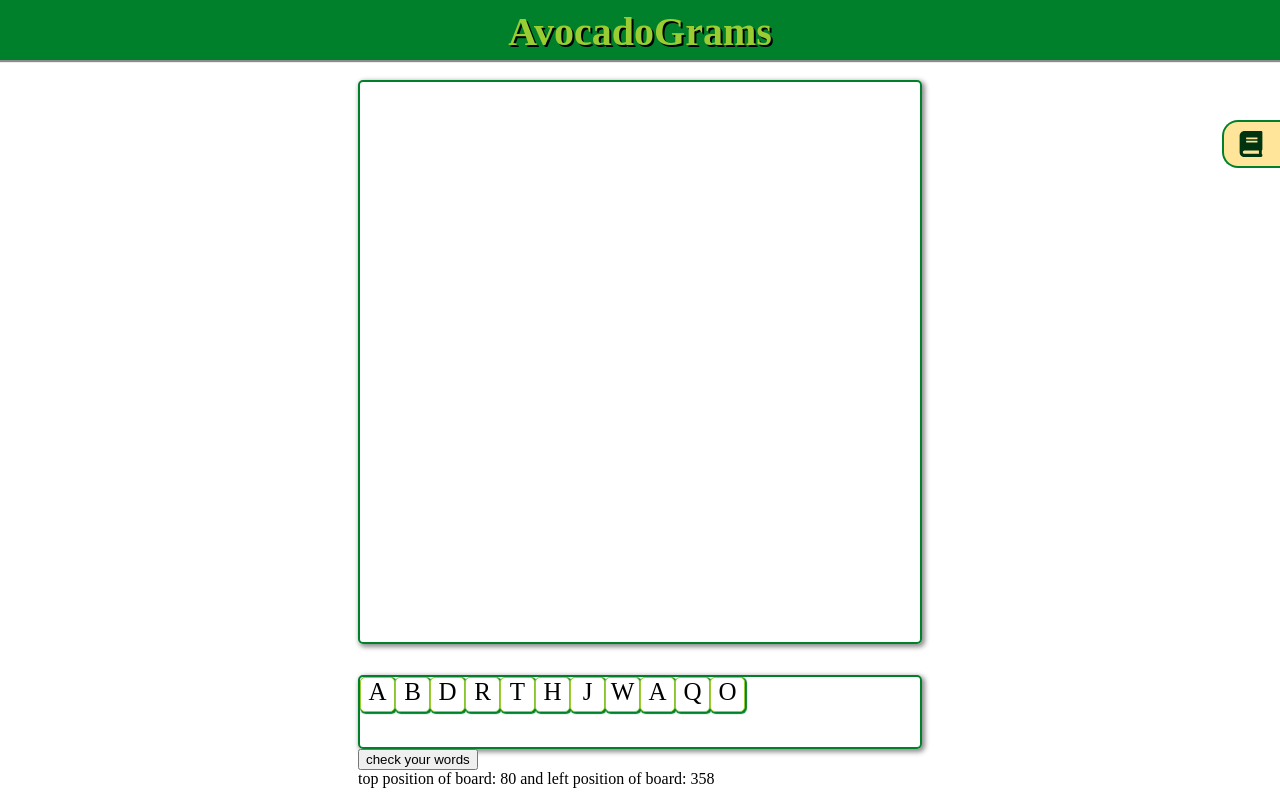
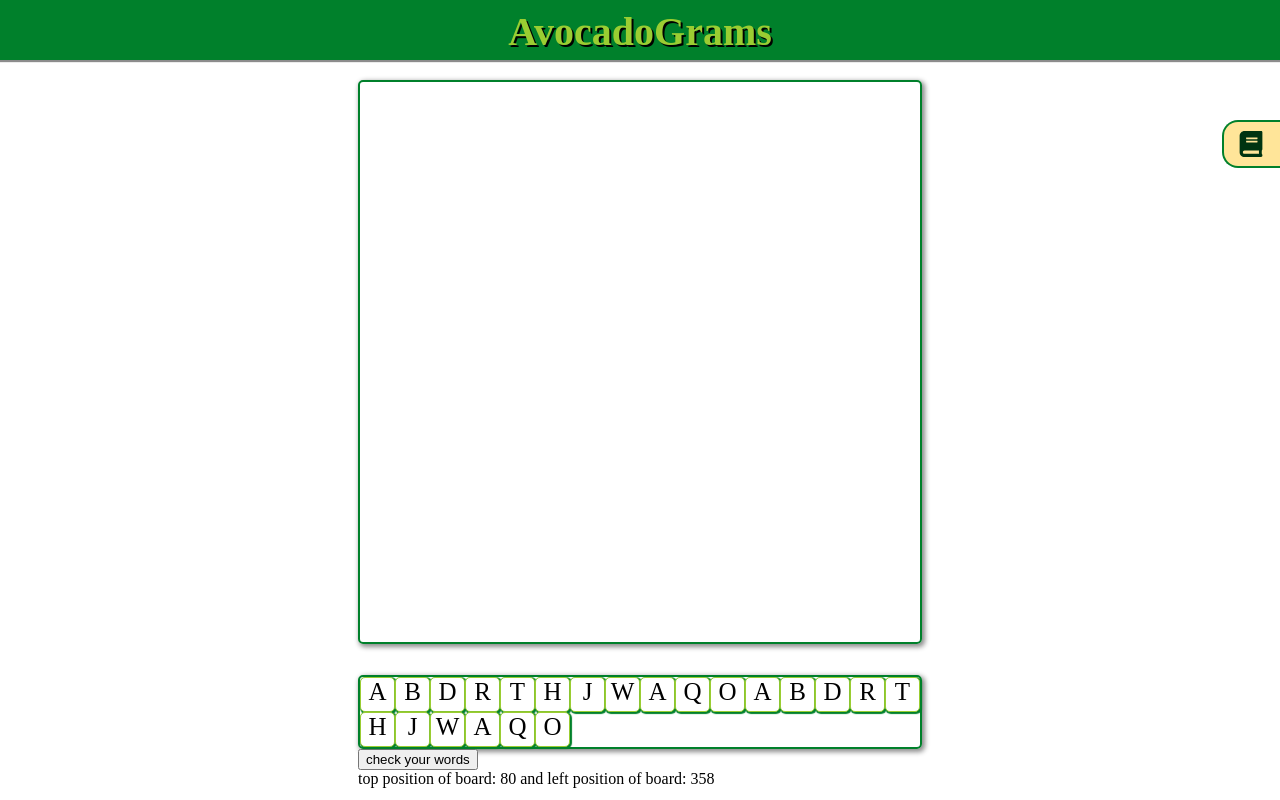
Before and after one commit to avocadograms/avocadograms, a React app: page / in a window 1280 px wide. Built offline with nearby package versions, Linux system fonts and the light colour scheme.

Commit message:
edited the flex-wrap property of tiles container

```diff
--- a/client/containers/TilesContainer.jsx
+++ b/client/containers/TilesContainer.jsx
@@ -2,7 +2,30 @@ import React, { useState } from 'react';
 import Tiles from '../components/Tiles.jsx';
 
 function TilesContainer() {
-  const [letters, setLetters] = useState(['A', 'B', 'D', 'R', 'T', 'H', 'J', 'W', 'A', 'Q', 'O']);
+  const [letters, setLetters] = useState([
+    'A',
+    'B',
+    'D',
+    'R',
+    'T',
+    'H',
+    'J',
+    'W',
+    'A',
+    'Q',
+    'O',
+    'A',
+    'B',
+    'D',
+    'R',
+    'T',
+    'H',
+    'J',
+    'W',
+    'A',
+    'Q',
+    'O',
+  ]);
 
   const tiles = letters.map((letter, i) => <Tiles letter={letter} key={`${letters}${i}`} />);
   return <div id='tilesContainer'> {tiles} </div>;
--- a/client/stylesheets/styles.scss
+++ b/client/stylesheets/styles.scss
@@ -93,6 +93,7 @@ input {
   grid-column: 2/3;
   height: 70px;
   display: flex;
+  flex-wrap: wrap;
   border: 2px solid $dark-avocado-green;
   border-radius: 5px;
   box-shadow: 2px 2px 5px 1px #8c8c8c;
```
